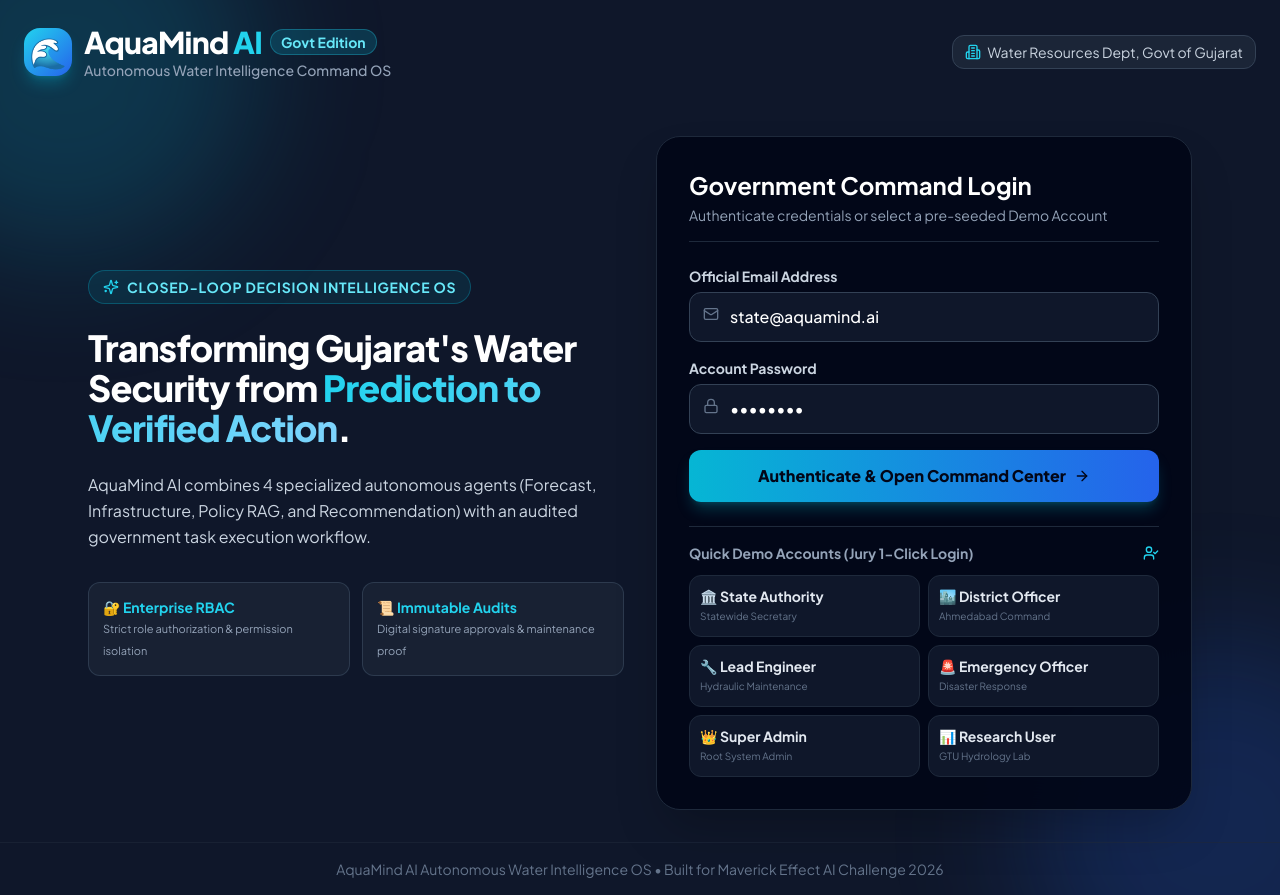
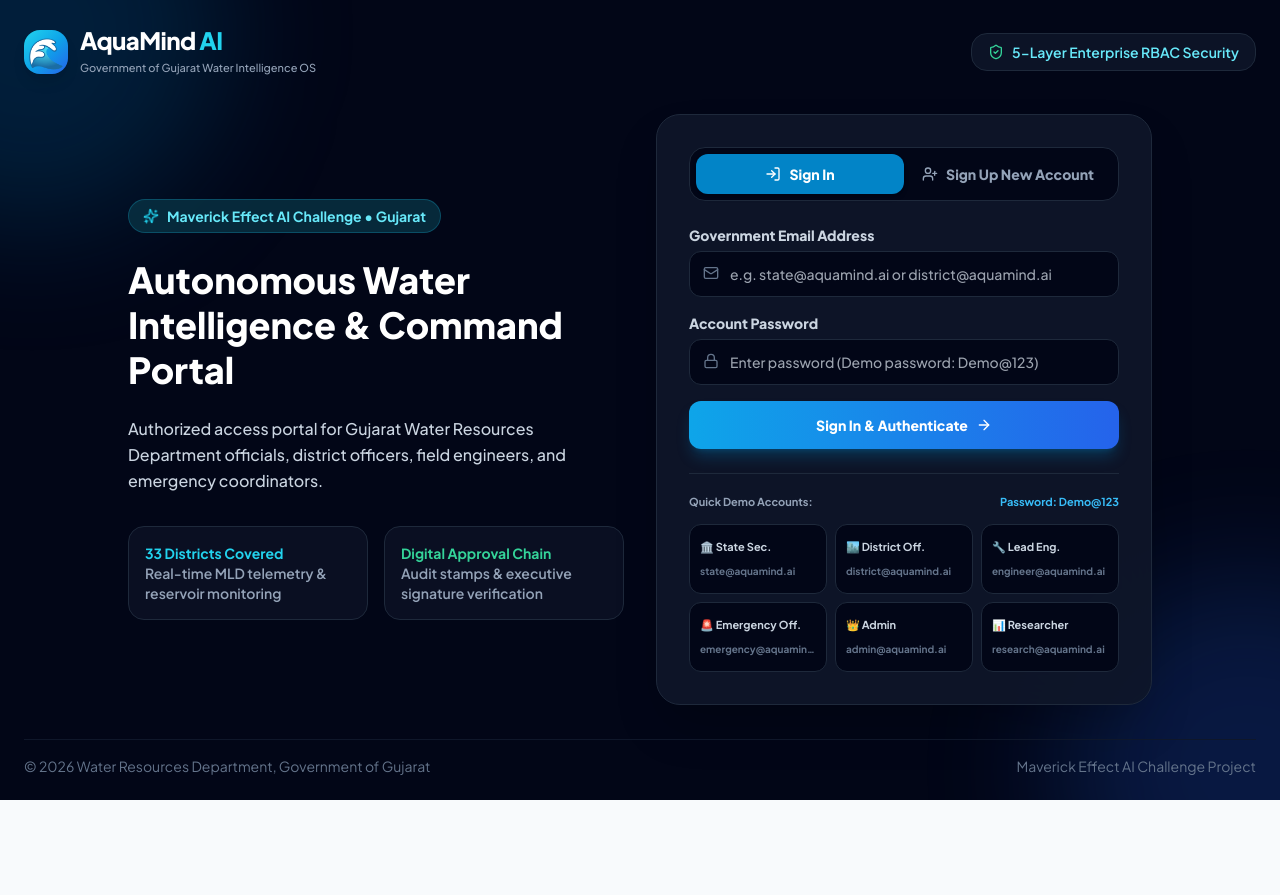
Before and after one commit to Oggyhaha/AquaMind_AI, a React (Vite) app in the folder frontend/: page / in a window 1280 px wide. After the commit the page ends 800 px from the top, so only its background shows below. Built offline with nearby package versions, Linux system fonts and the light colour scheme.

Commit message:
Update AquaMind AI: Add real Sign In & Sign Up validation with account persistence

```diff
--- a/frontend/src/components/auth/LoginScreen.tsx
+++ b/frontend/src/components/auth/LoginScreen.tsx
@@ -1,149 +1,225 @@
 import React, { useState } from 'react';
+import { User, UserRole } from '../../types';
 import { DEMO_USERS } from '../../data/mockData';
-import { User, UserRole } from '../../types';
-import { ShieldCheck, Sparkles, Key, Lock, Mail, ArrowRight, CheckCircle2, Waves, Building2, UserCheck } from 'lucide-react';
+import { ShieldCheck, Lock, Mail, ArrowRight, UserPlus, LogIn, Sparkles } from 'lucide-react';
 
 interface LoginScreenProps {
   onLoginSuccess: (user: User, token: string) => void;
 }
 
-export const LoginScreen: React.FC<LoginScreenProps> = ({ onLoginSuccess }) => {
-  const [email, setEmail] = useState<string>('state@aquamind.ai');
-  const [password, setPassword] = useState<string>('Demo@123');
-  const [errorMsg, setErrorMsg] = useState<string>('');
-  const [loading, setLoading] = useState<boolean>(false);
+const REGISTERED_USERS_KEY = 'aquamind_registered_users_v2';
 
-  const handleCustomLogin = (e: React.FormEvent) => {
-    e.preventDefault();
-    setErrorMsg('');
-    setLoading(true);
+export const getStoredRegisteredUsers = (): Record<string, User & { password?: string }> => {
+  try {
+    const data = localStorage.getItem(REGISTERED_USERS_KEY);
+    if (data) return JSON.parse(data);
+  } catch (e) {}
 
-    setTimeout(() => {
-      // Find matching demo user by email
-      const matched = Object.values(DEMO_USERS).find(u => u.email.toLowerCase() === email.toLowerCase());
-      if (matched) {
-        onLoginSuccess(matched, `jwt_token_${matched.role}_${Date.now()}`);
-      } else {
-        setErrorMsg('Invalid credentials. Please select one of the pre-created Demo Accounts below.');
-      }
-      setLoading(false);
-    }, 600);
+  const seeded: Record<string, User & { password?: string }> = {};
+  Object.values(DEMO_USERS).forEach(u => {
+    seeded[u.email.toLowerCase()] = {
+      ...u,
+      password: 'Demo@123'
+    };
+  });
+  return seeded;
 };
 
-  const handleQuickDemoSelect = (roleKey: string) => {
-    const matched = DEMO_USERS[roleKey];
-    if (matched) {
-      setEmail(matched.email);
-      setPassword('Demo@123');
-      onLoginSuccess(matched, `jwt_token_${matched.role}_${Date.now()}`);
+export const saveRegisteredUser = (newUser: User & { password?: string }) => {
+  const users = getStoredRegisteredUsers();
+  users[newUser.email.toLowerCase()] = newUser;
+  localStorage.setItem(REGISTERED_USERS_KEY, JSON.stringify(users));
+};
+
+export const LoginScreen: React.FC<LoginScreenProps> = ({ onLoginSuccess }) => {
+  const [authMode, setAuthMode] = useState<'signin' | 'signup'>('signin');
+
+  const [email, setEmail] = useState('');
+  const [password, setPassword] = useState('');
+  const [errorMessage, setErrorMessage] = useState('');
+
+  const [regName, setRegName] = useState('');
+  const [regEmail, setRegEmail] = useState('');
+  const [regPassword, setRegPassword] = useState('');
+  const [regRole, setRegRole] = useState<UserRole>('district_officer');
+  const [regDistrict, setRegDistrict] = useState('Ahmedabad');
+
+  const handleSignInSubmit = (e: React.FormEvent) => {
+    e.preventDefault();
+    setErrorMessage('');
+
+    const targetEmail = email.trim().toLowerCase();
+    const registeredUsers = getStoredRegisteredUsers();
+    const matchedUser = registeredUsers[targetEmail];
+
+    if (!matchedUser) {
+      setErrorMessage(`No account found for '${email}'. Please Sign Up or click a demo account below.`);
+      return;
     }
+
+    if (matchedUser.password && matchedUser.password !== password) {
+      setErrorMessage('Incorrect password. Please enter the valid password.');
+      return;
+    }
+
+    const token = `jwt_token_${matchedUser.role}_${Date.now()}`;
+    onLoginSuccess(matchedUser, token);
+  };
+
+  const handleSignUpSubmit = (e: React.FormEvent) => {
+    e.preventDefault();
+    setErrorMessage('');
+
+    const targetEmail = regEmail.trim().toLowerCase();
+    const registeredUsers = getStoredRegisteredUsers();
+
+    if (registeredUsers[targetEmail]) {
+      setErrorMessage(`An account with email '${regEmail}' already exists. Please Sign In.`);
+      return;
+    }
+
+    const roleTitles: Record<UserRole, string> = {
+      state_authority: 'Secretary, Water Resources Dept',
+      district_officer: 'District Water Officer',
+      engineer: 'Lead Infrastructure Engineer',
+      emergency_officer: 'Disaster Response Coordinator',
+      super_admin: 'Super Administrator',
+      researcher: 'Hydrology Researcher'
+    };
+
+    const newUser: User & { password?: string } = {
+      id: `usr_${Date.now()}`,
+      name: regName,
+      email: regEmail.trim(),
+      role: regRole,
+      roleTitle: roleTitles[regRole],
+      district: regDistrict,
+      department: 'Water Resources Dept, Govt of Gujarat',
+      status: 'active',
+      permissions: ['read', 'write', 'approve'],
+      avatar: 'https://images.unsplash.com/photo-1534528741775-53994a69daeb?w=150&auto=format&fit=crop&q=80',
+      password: regPassword
+    };
+
+    saveRegisteredUser(newUser);
+
+    const token = `jwt_token_${regRole}_${Date.now()}`;
+    onLoginSuccess(newUser, token);
+  };
+
+  const handleQuickDemoLogin = (role: UserRole) => {
+    const demoUser = DEMO_USERS[role];
+    const token = `jwt_token_${role}_${Date.now()}`;
+    onLoginSuccess(demoUser, token);
   };
 
   return (
-    <div className="min-h-screen bg-slate-900 text-white flex flex-col justify-between relative overflow-hidden select-none">
+    <div className="min-h-screen bg-slate-950 text-slate-100 flex flex-col justify-between p-6 relative overflow-hidden font-sans">
 
-      {/* Dynamic Background Mesh & Water Waves Graphic */}
-      <div className="absolute -top-32 -left-32 w-96 h-96 bg-cyan-500/20 rounded-full blur-3xl pointer-events-none" />
-      <div className="absolute -bottom-32 -right-32 w-96 h-96 bg-blue-600/20 rounded-full blur-3xl pointer-events-none" />
+      <div className="absolute -top-40 -left-40 w-96 h-96 bg-sky-600/20 rounded-full blur-3xl pointer-events-none"></div>
+      <div className="absolute -bottom-40 -right-40 w-96 h-96 bg-blue-600/20 rounded-full blur-3xl pointer-events-none"></div>
 
-      {/* Top Header Bar */}
-      <header className="max-w-7xl w-full mx-auto px-6 py-6 flex items-center justify-between z-10">
+      <div className="max-w-7xl w-full mx-auto flex items-center justify-between z-10">
         <div className="flex items-center space-x-3">
-          <div className="w-12 h-12 rounded-2xl bg-gradient-to-br from-cyan-400 to-blue-600 flex items-center justify-center text-2xl shadow-lg shadow-cyan-500/30">
+          <div className="w-11 h-11 rounded-2xl bg-gradient-to-br from-cyan-400 via-sky-500 to-blue-600 flex items-center justify-center text-2xl shadow-lg">
             🌊
           </div>
           <div>
-            <div className="flex items-center space-x-2">
-              <h1 className="text-2xl font-black tracking-tight text-white">
-                AquaMind <span className="text-cyan-400">AI</span>
-              </h1>
-              <span className="text-xs px-2.5 py-0.5 rounded-full font-bold bg-cyan-500/20 text-cyan-300 border border-cyan-400/30">
-                Govt Edition
-              </span>
-            </div>
-            <p className="text-xs text-slate-400 font-medium">Autonomous Water Intelligence Command OS</p>
+            <h1 className="text-xl font-black tracking-tight text-white">AquaMind <span className="text-cyan-400">AI</span></h1>
+            <p className="text-[11px] text-slate-400 font-medium">Government of Gujarat Water Intelligence OS</p>
           </div>
         </div>
 
-        <div className="hidden sm:flex items-center space-x-4 text-xs text-slate-300">
-          <span className="flex items-center space-x-1.5 bg-slate-800/80 px-3 py-1.5 rounded-xl border border-slate-700">
-            <Building2 className="w-4 h-4 text-cyan-400" />
-            <span>Water Resources Dept, Govt of Gujarat</span>
-          </span>
+        <div className="flex items-center space-x-2 bg-slate-900/80 px-4 py-2 rounded-2xl border border-slate-800 text-xs font-semibold text-cyan-300">
+          <ShieldCheck className="w-4 h-4 text-emerald-400" />
+          <span>5-Layer Enterprise RBAC Security</span>
         </div>
-      </header>
-
-      {/* Main Login & Demo Grid */}
-      <div className="max-w-6xl w-full mx-auto px-6 py-8 grid lg:grid-cols-12 gap-8 items-center z-10">
-
-        {/* Left Side: System Vision Banner */}
-        <div className="lg:col-span-6 space-y-6">
-          <div className="inline-flex items-center space-x-2 px-3.5 py-1.5 rounded-full bg-cyan-500/10 text-cyan-300 border border-cyan-500/30 text-xs font-bold uppercase tracking-wider">
-            <Sparkles className="w-4 h-4 text-cyan-400" />
-            <span>Closed-Loop Decision Intelligence OS</span>
       </div>
 
-          <h2 className="text-3xl sm:text-4xl font-extrabold tracking-tight text-white leading-tight">
-            Transforming Gujarat's Water Security from <span className="text-transparent bg-clip-text bg-gradient-to-r from-cyan-400 to-sky-300">Prediction to Verified Action</span>.
+      <div className="max-w-5xl w-full mx-auto my-8 grid lg:grid-cols-12 gap-8 items-center z-10">
+
+        <div className="lg:col-span-6 space-y-6">
+          <div className="inline-flex items-center space-x-2 px-3.5 py-1.5 rounded-full bg-cyan-950/80 border border-cyan-700/50 text-cyan-300 text-xs font-bold">
+            <Sparkles className="w-4 h-4 text-cyan-400 animate-spin" />
+            <span>Maverick Effect AI Challenge • Gujarat</span>
+          </div>
+
+          <h2 className="text-4xl font-black text-white leading-tight">
+            Autonomous Water Intelligence & Command Portal
           </h2>
 
-          <p className="text-sm text-slate-300 leading-relaxed">
-            AquaMind AI combines 4 specialized autonomous agents (Forecast, Infrastructure, Policy RAG, and Recommendation) with an audited government task execution workflow.
+          <p className="text-sm text-slate-300 leading-relaxed font-medium">
+            Authorized access portal for Gujarat Water Resources Department officials, district officers, field engineers, and emergency coordinators.
           </p>
 
-          {/* 5-Layer Auth Security Cards */}
-          <div className="grid grid-cols-2 gap-3 text-xs pt-2">
-            <div className="bg-slate-800/60 p-3.5 rounded-xl border border-slate-700/80 space-y-1">
-              <span className="text-cyan-400 font-bold block">🔐 Enterprise RBAC</span>
-              <span className="text-slate-400 text-[11px]">Strict role authorization & permission isolation</span>
+          <div className="grid grid-cols-2 gap-4 text-xs font-semibold pt-2">
+            <div className="p-4 rounded-2xl bg-slate-900/60 border border-slate-800 space-y-1">
+              <span className="text-cyan-400 font-bold block">33 Districts Covered</span>
+              <span className="text-slate-400">Real-time MLD telemetry & reservoir monitoring</span>
             </div>
-            <div className="bg-slate-800/60 p-3.5 rounded-xl border border-slate-700/80 space-y-1">
-              <span className="text-cyan-400 font-bold block">📜 Immutable Audits</span>
-              <span className="text-slate-400 text-[11px]">Digital signature approvals & maintenance proof</span>
+            <div className="p-4 rounded-2xl bg-slate-900/60 border border-slate-800 space-y-1">
+              <span className="text-emerald-400 font-bold block">Digital Approval Chain</span>
+              <span className="text-slate-400">Audit stamps & executive signature verification</span>
             </div>
           </div>
         </div>
 
-        {/* Right Side: Authentication Card */}
-        <div className="lg:col-span-6 bg-slate-950/90 backdrop-blur-xl p-8 rounded-3xl border border-slate-800 shadow-2xl space-y-6">
+        <div className="lg:col-span-6 bg-slate-900/90 backdrop-blur-xl p-8 rounded-3xl border border-slate-800 shadow-2xl space-y-6">
 
-          <div className="border-b border-slate-800 pb-4">
-            <h3 className="text-xl font-bold text-white">Government Command Login</h3>
-            <p className="text-xs text-slate-400 mt-1">Authenticate credentials or select a pre-seeded Demo Account</p>
+          <div className="flex bg-slate-950 p-1.5 rounded-2xl border border-slate-800">
+            <button
+              onClick={() => { setAuthMode('signin'); setErrorMessage(''); }}
+              className={`flex-1 py-2.5 rounded-xl text-xs font-extrabold flex items-center justify-center space-x-2 transition-all ${
+                authMode === 'signin' ? 'bg-sky-600 text-white shadow-md' : 'text-slate-400 hover:text-white'
+              }`}
+            >
+              <LogIn className="w-4 h-4" />
+              <span>Sign In</span>
+            </button>
+            <button
+              onClick={() => { setAuthMode('signup'); setErrorMessage(''); }}
+              className={`flex-1 py-2.5 rounded-xl text-xs font-extrabold flex items-center justify-center space-x-2 transition-all ${
+                authMode === 'signup' ? 'bg-sky-600 text-white shadow-md' : 'text-slate-400 hover:text-white'
+              }`}
+            >
+              <UserPlus className="w-4 h-4" />
+              <span>Sign Up New Account</span>
+            </button>
           </div>
 
-          {errorMsg && (
-            <div className="p-3.5 bg-red-950/80 border border-red-800 text-red-200 text-xs font-semibold rounded-xl">
-              {errorMsg}
+          {errorMessage && (
+            <div className="p-3.5 bg-red-950/80 border border-red-800 rounded-2xl text-red-200 text-xs font-bold">
+              ⚠️ {errorMessage}
             </div>
           )}
 
-          <form onSubmit={handleCustomLogin} className="space-y-4">
+          {authMode === 'signin' ? (
+            <form onSubmit={handleSignInSubmit} className="space-y-4 text-xs">
               <div>
-              <label className="text-xs font-bold text-slate-300 block mb-1.5">Official Email Address</label>
+                <label className="text-slate-300 font-extrabold block mb-1.5">Government Email Address</label>
                 <div className="relative">
                   <Mail className="w-4 h-4 text-slate-500 absolute left-3.5 top-3.5" />
                   <input
                     type="email"
                     value={email}
                     onChange={(e) => setEmail(e.target.value)}
-                  className="w-full pl-10 pr-4 py-3 bg-slate-900 border border-slate-700 rounded-xl text-sm text-white focus:outline-none focus:ring-2 focus:ring-cyan-500 font-medium"
-                  placeholder="name@aquamind.ai"
+                    placeholder="e.g. state@aquamind.ai or district@aquamind.ai"
+                    className="w-full pl-10 pr-4 py-3 bg-slate-950 border border-slate-800 rounded-xl text-xs text-white font-medium focus:outline-none focus:ring-2 focus:ring-sky-500"
                     required
                   />
                 </div>
               </div>
 
               <div>
-              <label className="text-xs font-bold text-slate-300 block mb-1.5">Account Password</label>
+                <label className="text-slate-300 font-extrabold block mb-1.5">Account Password</label>
                 <div className="relative">
                   <Lock className="w-4 h-4 text-slate-500 absolute left-3.5 top-3.5" />
                   <input
                     type="password"
                     value={password}
                     onChange={(e) => setPassword(e.target.value)}
-                  className="w-full pl-10 pr-4 py-3 bg-slate-900 border border-slate-700 rounded-xl text-sm text-white focus:outline-none focus:ring-2 focus:ring-cyan-500 font-medium"
-                  placeholder="••••••••••••"
+                    placeholder="Enter password (Demo password: Demo@123)"
+                    className="w-full pl-10 pr-4 py-3 bg-slate-950 border border-slate-800 rounded-xl text-xs text-white font-medium focus:outline-none focus:ring-2 focus:ring-sky-500"
                     required
                   />
                 </div>
@@ -151,38 +227,112 @@
 
               <button
                 type="submit"
-              disabled={loading}
-              className="w-full py-3.5 bg-gradient-to-r from-cyan-500 to-blue-600 hover:from-cyan-400 hover:to-blue-500 text-slate-950 font-extrabold text-sm rounded-xl shadow-lg shadow-cyan-500/25 transition-all flex items-center justify-center space-x-2"
+                className="w-full py-3.5 bg-gradient-to-r from-sky-500 to-blue-600 hover:from-sky-400 hover:to-blue-500 text-white font-extrabold text-xs rounded-xl shadow-lg shadow-sky-600/30 flex items-center justify-center space-x-2"
               >
-              <span>{loading ? 'Authenticating Token...' : 'Authenticate & Open Command Center'}</span>
+                <span>Sign In & Authenticate</span>
                 <ArrowRight className="w-4 h-4" />
               </button>
             </form>
-
-          {/* HACKATHON JURY QUICK DEMO ACCOUNTS SELECTOR */}
-          <div className="space-y-3 pt-4 border-t border-slate-800">
-            <div className="flex items-center justify-between text-xs font-bold text-slate-400">
-              <span>Quick Demo Accounts (Jury 1-Click Login)</span>
-              <UserCheck className="w-4 h-4 text-cyan-400" />
+          ) : (
+            <form onSubmit={handleSignUpSubmit} className="space-y-3.5 text-xs">
+              <div>
+                <label className="text-slate-300 font-extrabold block mb-1">Full Name</label>
+                <input
+                  type="text"
+                  value={regName}
+                  onChange={(e) => setRegName(e.target.value)}
+                  placeholder="e.g. Rajesh Kumar"
+                  className="w-full p-3 bg-slate-950 border border-slate-800 rounded-xl text-xs text-white font-semibold focus:ring-2 focus:ring-sky-500"
+                  required
+                />
               </div>
 
-            <div className="grid grid-cols-2 gap-2 text-xs">
+              <div>
+                <label className="text-slate-300 font-extrabold block mb-1">Email Address</label>
+                <input
+                  type="email"
+                  value={regEmail}
+                  onChange={(e) => setRegEmail(e.target.value)}
+                  placeholder="e.g. rajesh@gujarat.gov.in"
+                  className="w-full p-3 bg-slate-950 border border-slate-800 rounded-xl text-xs text-white font-semibold focus:ring-2 focus:ring-sky-500"
+                  required
+                />
+              </div>
+
+              <div className="grid grid-cols-2 gap-3">
+                <div>
+                  <label className="text-slate-300 font-extrabold block mb-1">Department Role</label>
+                  <select
+                    value={regRole}
+                    onChange={(e) => setRegRole(e.target.value as UserRole)}
+                    className="w-full p-3 bg-slate-950 border border-slate-800 rounded-xl text-xs text-white font-bold focus:ring-2 focus:ring-sky-500"
+                  >
+                    <option value="state_authority">🏛️ State Authority</option>
+                    <option value="district_officer">🏙️ District Officer</option>
+                    <option value="engineer">🔧 Lead Engineer</option>
+                    <option value="emergency_officer">🚨 Emergency Officer</option>
+                    <option value="researcher">📊 Researcher</option>
+                  </select>
+                </div>
+
+                <div>
+                  <label className="text-slate-300 font-extrabold block mb-1">Target District</label>
+                  <input
+                    type="text"
+                    value={regDistrict}
+                    onChange={(e) => setRegDistrict(e.target.value)}
+                    placeholder="e.g. Ahmedabad"
+                    className="w-full p-3 bg-slate-950 border border-slate-800 rounded-xl text-xs text-white font-semibold focus:ring-2 focus:ring-sky-500"
+                    required
+                  />
+                </div>
+              </div>
+
+              <div>
+                <label className="text-slate-300 font-extrabold block mb-1">Password</label>
+                <input
+                  type="password"
+                  value={regPassword}
+                  onChange={(e) => setRegPassword(e.target.value)}
+                  placeholder="Set account password"
+                  className="w-full p-3 bg-slate-950 border border-slate-800 rounded-xl text-xs text-white font-semibold focus:ring-2 focus:ring-sky-500"
+                  required
+                />
+              </div>
+
+              <button
+                type="submit"
+                className="w-full py-3.5 bg-emerald-600 hover:bg-emerald-500 text-white font-extrabold text-xs rounded-xl shadow-lg shadow-emerald-600/30 flex items-center justify-center space-x-2"
+              >
+                <span>Create Account & Sign In</span>
+                <UserPlus className="w-4 h-4" />
+              </button>
+            </form>
+          )}
+
+          <div className="pt-4 border-t border-slate-800 space-y-2.5">
+            <div className="flex justify-between items-center text-[11px] font-bold text-slate-400">
+              <span>Quick Demo Accounts:</span>
+              <span className="text-sky-400">Password: Demo@123</span>
+            </div>
+
+            <div className="grid grid-cols-2 sm:grid-cols-3 gap-2">
               {[
-                { role: 'state_authority', label: '🏛️ State Authority', title: 'Statewide Secretary' },
-                { role: 'district_officer', label: '🏙️ District Officer', title: 'Ahmedabad Command' },
-                { role: 'engineer', label: '🔧 Lead Engineer', title: 'Hydraulic Maintenance' },
-                { role: 'emergency_officer', label: '🚨 Emergency Officer', title: 'Disaster Response' },
-                { role: 'super_admin', label: '👑 Super Admin', title: 'Root System Admin' },
-                { role: 'researcher', label: '📊 Research User', title: 'GTU Hydrology Lab' }
-              ].map((item) => (
+                { role: 'state_authority' as UserRole, label: '🏛️ State Sec.', email: 'state@aquamind.ai' },
+                { role: 'district_officer' as UserRole, label: '🏙️ District Off.', email: 'district@aquamind.ai' },
+                { role: 'engineer' as UserRole, label: '🔧 Lead Eng.', email: 'engineer@aquamind.ai' },
+                { role: 'emergency_officer' as UserRole, label: '🚨 Emergency Off.', email: 'emergency@aquamind.ai' },
+                { role: 'super_admin' as UserRole, label: '👑 Admin', email: 'admin@aquamind.ai' },
+                { role: 'researcher' as UserRole, label: '📊 Researcher', email: 'research@aquamind.ai' }
+              ].map(demo => (
                 <button
-                  key={item.role}
+                  key={demo.role}
                   type="button"
-                  onClick={() => handleQuickDemoSelect(item.role)}
-                  className="p-2.5 bg-slate-900 hover:bg-cyan-950/60 border border-slate-800 hover:border-cyan-500/50 rounded-xl text-left transition-all group"
+                  onClick={() => handleQuickDemoLogin(demo.role)}
+                  className="p-2.5 bg-slate-950 hover:bg-sky-950 border border-slate-800 hover:border-sky-700 rounded-xl text-slate-300 hover:text-white text-[11px] font-bold text-left transition-all"
                 >
-                  <div className="font-bold text-slate-200 group-hover:text-cyan-300 text-xs">{item.label}</div>
-                  <div className="text-[10px] text-slate-500">{item.title}</div>
+                  <div>{demo.label}</div>
+                  <div className="text-[10px] text-slate-500 truncate">{demo.email}</div>
                 </button>
               ))}
             </div>
@@ -192,10 +342,10 @@
 
       </div>
 
-      {/* Footer */}
-      <footer className="max-w-7xl w-full mx-auto px-6 py-4 text-center text-xs text-slate-500 border-t border-slate-800/60 z-10">
-        AquaMind AI Autonomous Water Intelligence OS • Built for Maverick Effect AI Challenge 2026
-      </footer>
+      <div className="max-w-7xl w-full mx-auto flex items-center justify-between text-xs text-slate-500 z-10 border-t border-slate-900 pt-4">
+        <span>© 2026 Water Resources Department, Government of Gujarat</span>
+        <span>Maverick Effect AI Challenge Project</span>
+      </div>
 
     </div>
   );
```
Also changed, not shown: frontend/vercel.json (added). Lines whose indentation alone changed are shown as unchanged.
